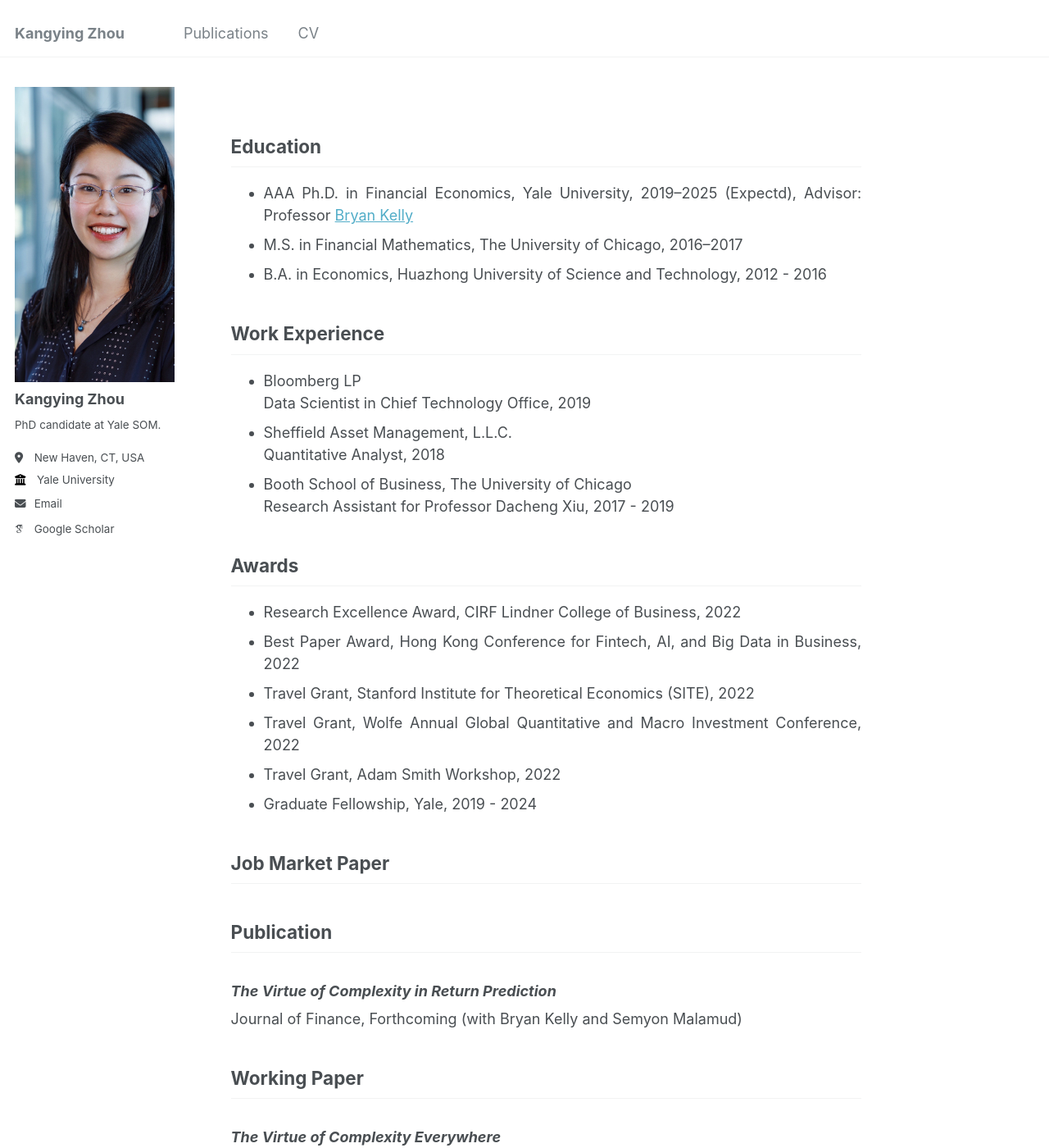
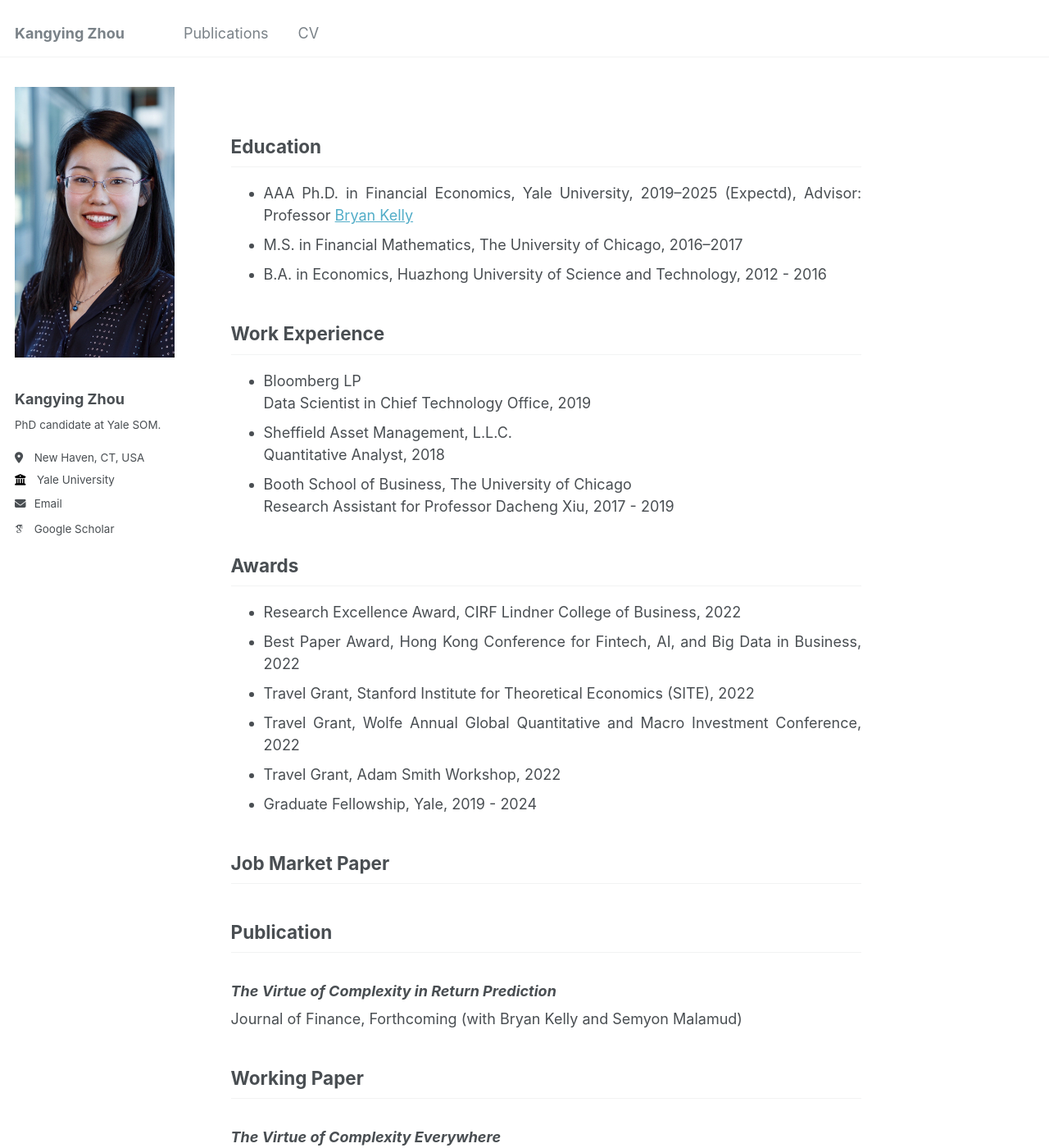
Before and after one commit to rosieli5/rosieli5.github.io, a Jekyll site: the page built from _pages/about.md, in a window 1280 px wide and 1400 px high. Shown: the whole window at 82% size. Built offline with Jekyll 4.4.1, drawn with Linux system fonts in a browser that asks for light colours; some web fonts are replaced.

Commit message:
Update _sidebar.scss

```diff
--- a/_sass/_sidebar.scss
+++ b/_sass/_sidebar.scss
@@ -98,8 +98,8 @@
      //zhege shi wangye banben
   img {
     // max-width: 175px;
-    max-width: 300px; //300px; 240
-    max-height: 360px; //360px; 320
+    max-width: 220px; //300px; 240
+    max-height: 330px; //360px; 320
 
     // border-radius: 50%;
     // border-radius: 100%;
```
